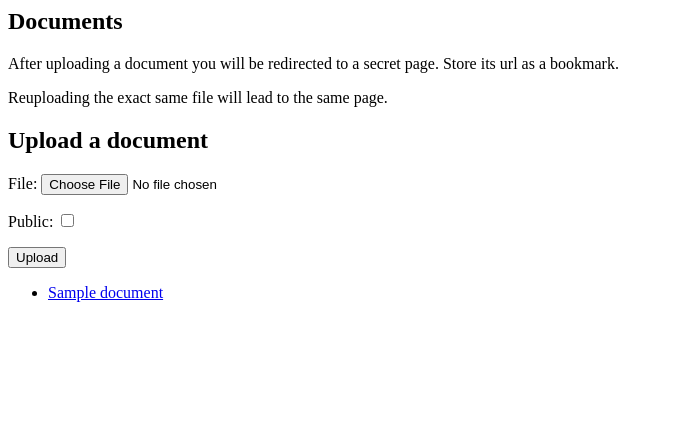
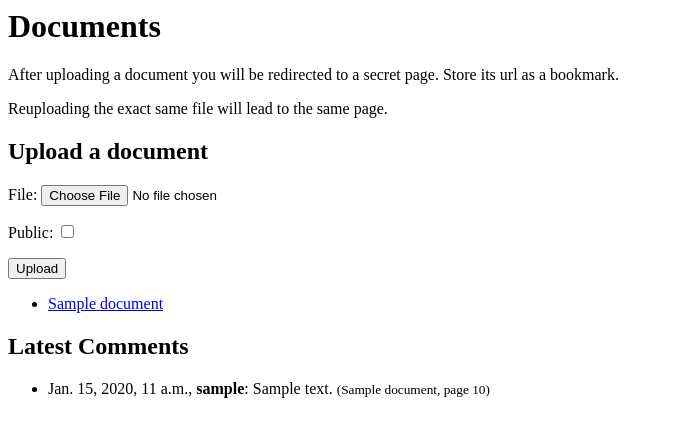
Before and after one commit to teeberg/docucomment, a Django app: page / in a window 1280 px wide. Shown: the top 437 px of the page, without its empty margins (0-673 px from the left). Run offline with Django 3.2, Linux system fonts and the light colour scheme; tables that the repository leaves empty hold one stand-in row (values such as "Sample post"); parts of the project's set-up code (start-up, migrations or seed data) failed here and were passed over.

Commit message:
* Show latest comments on start page * Fix 'next' and 'previous' links below slides to not navigate beyond the file's page numbers

```diff
--- a/docucomment/settings.py
+++ b/docucomment/settings.py
@@ -28,7 +28,7 @@ DATABASES = {
 # http://en.wikipedia.org/wiki/List_of_tz_zones_by_name
 # although not all choices may be available on all operating systems.
 # In a Windows environment this must be set to your system time zone.
-TIME_ZONE = 'America/Chicago'
+TIME_ZONE = 'Europe/Zurich'
 
 # Language code for this installation. All choices can be found here:
 # http://www.i18nguy.com/unicode/language-identifiers.html
--- a/main/views.py
+++ b/main/views.py
@@ -27,7 +27,7 @@ def home(request):
 			return redirect("/document/" + hash)
 	else:
 		uploadForm = DocumentUploadForm()
-	return render_to_response('main/home.html', {"documents": Document.objects.all(), "uploadForm": uploadForm})
+	return render_to_response('main/home.html', {"documents": Document.objects.all(), "uploadForm": uploadForm, "comments": Comment.objects.order_by('-creation_date').all()})
 
 def send_file(request, hash):
 	ds = Document.objects.filter(hash=hash)
--- a/templates/main/home.html
+++ b/templates/main/home.html
@@ -3,7 +3,7 @@
 		<title>Docucomment</title>
 	</head>
 	<body>
-		<h2>Documents</h2>
+		<h1>Documents</h1>
 		<p>After uploading a document you will be redirected to a secret page. Store its url as a bookmark.</p>
 		<p>Reuploading the exact same file will lead to the same page.</p>
 		<form method="post" enctype="multipart/form-data">
@@ -25,5 +25,14 @@
 		{% else %}
 			<p>No public documents.</p>
 		{% endif %}
+
+        {% if comments %}
+            <h2>Latest Comments</h2>
+            <ul>
+            {% for comment in comments %}
+                <li>{{ comment.creation_date }}, <b>{{ comment.nickname }}</b>: {{ comment.comment }} <small>({{ comment.document.name }}, page {{ comment.page }})</small></li>
+            {% endfor %}
+            </ul>
+        {% endif %}
 	</body>
 </html>
```
Also changed, not shown: templates/main/document.html (+10 -7 lines), 9 other files.
